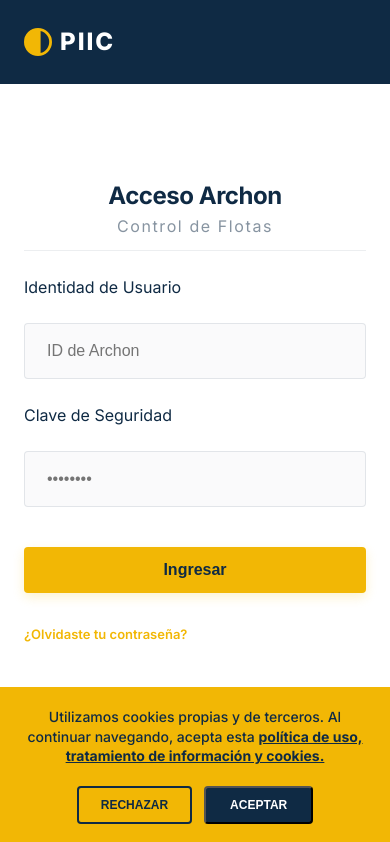
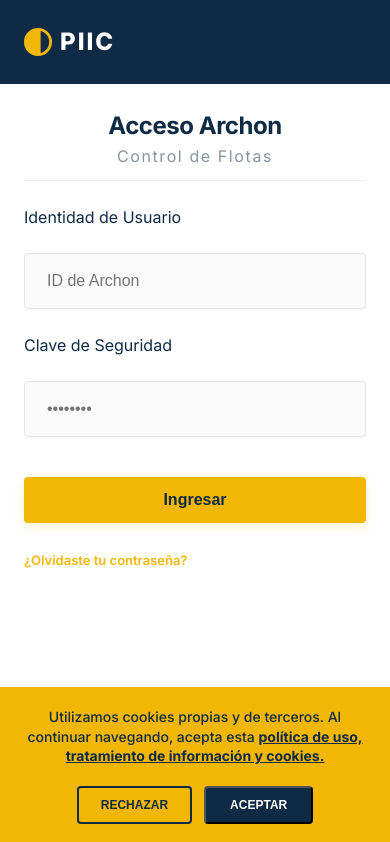
Before and after one commit to felipemiramontesr/mantenimiento_piic, a React (Vite) app in the folder apps/web/: page /login in a window 390 px wide. Shown: the top 842 px of the page. Built offline with nearby package versions, Linux system fonts and the light colour scheme; no server answers; the HTML template or start-up script is replaced by a standard one.

Commit message:
V.1.8.22_Archon_Mobile_Precision_Spacing_Top_Alignment_V22

```diff
--- a/apps/web/src/index.css
+++ b/apps/web/src/index.css
@@ -335,10 +335,10 @@
   .auth-card-body {
     height: 80vh;
     background-color: var(--color-white);
-    padding: 20px 24px 40px 24px; /* 📉 REDUCED TOP PADDING BY 50% */
+    padding: 24px 24px 40px 24px; /* 🌌 TOP ALIGNMENT + CONTROLLED GAP */
     display: flex;
     flex-direction: column;
-    justify-content: center; /* 🌌 VERTICAL CENTERING */
+    justify-content: flex-start; /* 📌 PINNED TO TOP FOR PRECISION SPACING */
     overflow-y: auto;
   }
 
@@ -377,7 +377,7 @@
   }
 
   .forgot-password-link {
-    margin-top: 8px !important; /* 📉 REDUCED LINK GAP BY 50% */
+    margin-top: 4px !important; /* 📉 DRASTIC REDUCTION (4px) FOR COHESION */
   }
 
   .form-group label {
```
